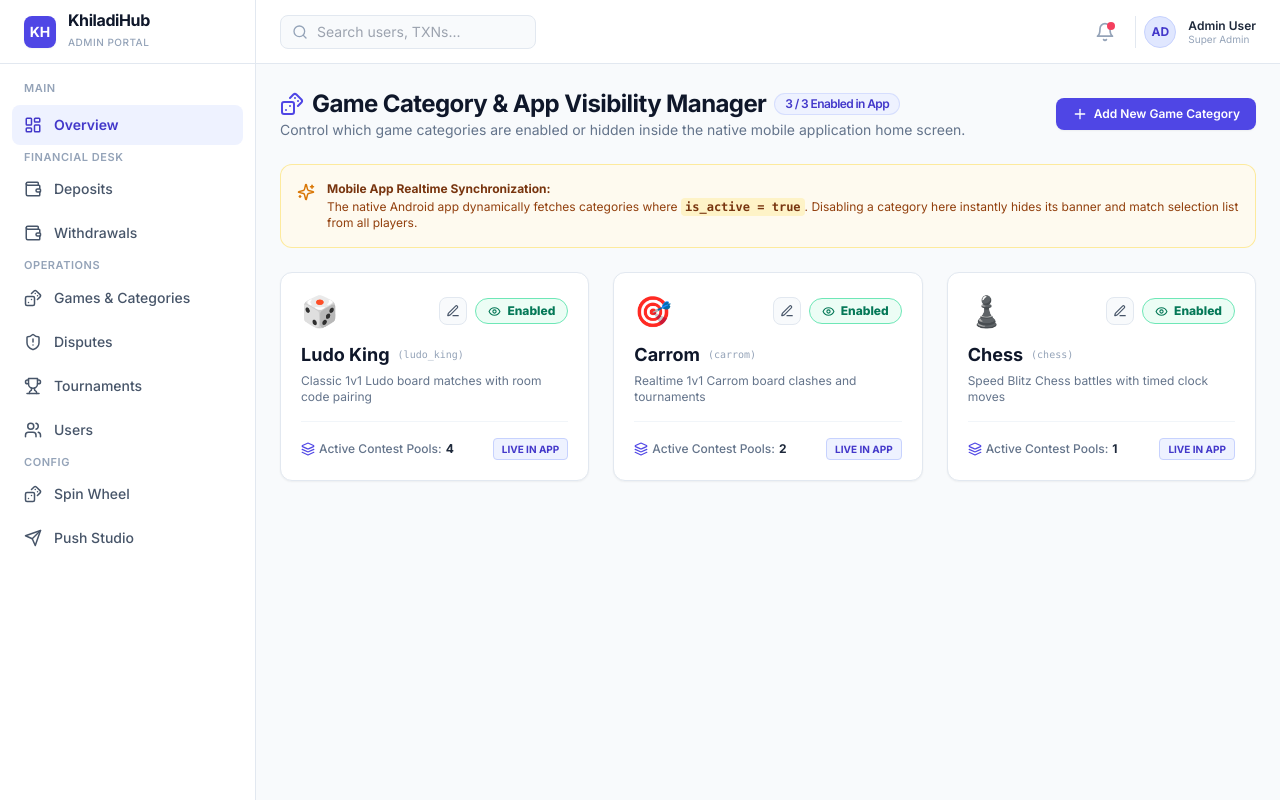
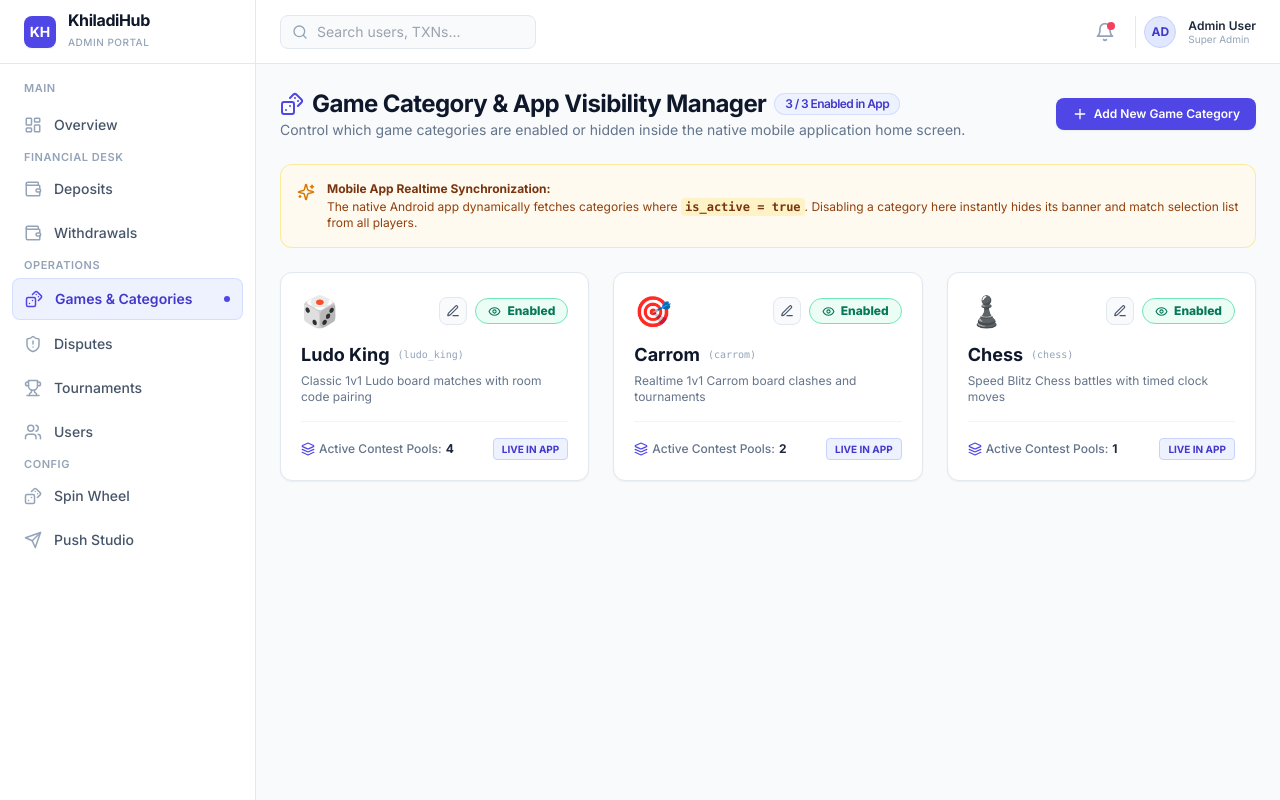
Before and after one commit to Firoj80/admin, a Next.js app: page /games in a window 1280 px wide. Built offline with nearby package versions, Linux system fonts and the light colour scheme.

Commit message:
Fix: Add dynamic active route highlighting to SidebarNav using usePathname()

```diff
--- a/app/layout.tsx
+++ b/app/layout.tsx
@@ -1,11 +1,8 @@
 import type { Metadata } from "next";
 import { Inter } from "next/font/google";
 import "./globals.css";
-import Link from 'next/link';
-import {
-  LayoutDashboard, Wallet, ShieldAlert, Trophy,
-  Users, Dices, Send, Search, Bell, Menu
-} from 'lucide-react';
+import SidebarNav from '@/components/SidebarNav';
+import { Search, Bell, Menu } from 'lucide-react';
 
 const inter = Inter({ subsets: ["latin"] });
 
@@ -35,51 +32,7 @@
             </div>
           </div>
 
-          <nav className="flex-1 overflow-y-auto py-4 px-3 space-y-1">
-            <div className="text-[11px] font-semibold text-slate-400 px-3 mb-2 uppercase tracking-wider">Main</div>
-            <Link href="/" className="flex items-center gap-3 px-3 py-2.5 rounded-lg bg-indigo-50 text-indigo-700 font-semibold text-sm">
-              <LayoutDashboard size={18} />
-              Overview
-            </Link>
-
-            <div className="text-[11px] font-semibold text-slate-400 px-3 mt-6 mb-2 uppercase tracking-wider">Financial Desk</div>
-            <Link href="/financial/deposits" className="flex items-center gap-3 px-3 py-2.5 rounded-lg text-slate-600 hover:bg-slate-100 hover:text-slate-900 font-medium text-sm transition-colors">
-              <Wallet size={18} />
-              Deposits
-            </Link>
-            <Link href="/financial/withdrawals" className="flex items-center gap-3 px-3 py-2.5 rounded-lg text-slate-600 hover:bg-slate-100 hover:text-slate-900 font-medium text-sm transition-colors">
-              <Wallet size={18} />
-              Withdrawals
-            </Link>
-
-            <div className="text-[11px] font-semibold text-slate-400 px-3 mt-6 mb-2 uppercase tracking-wider">Operations</div>
-            <Link href="/games" className="flex items-center gap-3 px-3 py-2.5 rounded-lg text-slate-600 hover:bg-slate-100 hover:text-slate-900 font-medium text-sm transition-colors">
-              <Dices size={18} />
-              Games & Categories
-            </Link>
-            <Link href="/disputes" className="flex items-center gap-3 px-3 py-2.5 rounded-lg text-slate-600 hover:bg-slate-100 hover:text-slate-900 font-medium text-sm transition-colors">
-              <ShieldAlert size={18} />
-              Disputes
-            </Link>
-            <Link href="/tournaments" className="flex items-center gap-3 px-3 py-2.5 rounded-lg text-slate-600 hover:bg-slate-100 hover:text-slate-900 font-medium text-sm transition-colors">
-              <Trophy size={18} />
-              Tournaments
-            </Link>
-            <Link href="/users" className="flex items-center gap-3 px-3 py-2.5 rounded-lg text-slate-600 hover:bg-slate-100 hover:text-slate-900 font-medium text-sm transition-colors">
-              <Users size={18} />
-              Users
-            </Link>
-
-            <div className="text-[11px] font-semibold text-slate-400 px-3 mt-6 mb-2 uppercase tracking-wider">Config</div>
-            <Link href="/spin-wheel" className="flex items-center gap-3 px-3 py-2.5 rounded-lg text-slate-600 hover:bg-slate-100 hover:text-slate-900 font-medium text-sm transition-colors">
-              <Dices size={18} />
-              Spin Wheel
-            </Link>
-            <Link href="/push-studio" className="flex items-center gap-3 px-3 py-2.5 rounded-lg text-slate-600 hover:bg-slate-100 hover:text-slate-900 font-medium text-sm transition-colors">
-              <Send size={18} />
-              Push Studio
-            </Link>
-          </nav>
+          <SidebarNav />
         </aside>
 
         {/* Main Content Area */}
--- /dev/null
+++ b/components/SidebarNav.tsx
@@ -0,0 +1,80 @@
+'use client';
+
+import Link from 'next/link';
+import { usePathname } from 'next/navigation';
+import {
+  LayoutDashboard, Wallet, ShieldAlert, Trophy,
+  Users, Dices, Send
+} from 'lucide-react';
+
+interface NavItem {
+  href: string;
+  label: string;
+  icon: React.ElementType;
+}
+
+const mainNav: NavItem[] = [
+  { href: '/', label: 'Overview', icon: LayoutDashboard },
+];
+
+const financialNav: NavItem[] = [
+  { href: '/financial/deposits', label: 'Deposits', icon: Wallet },
+  { href: '/financial/withdrawals', label: 'Withdrawals', icon: Wallet },
+];
+
+const operationsNav: NavItem[] = [
+  { href: '/games', label: 'Games & Categories', icon: Dices },
+  { href: '/disputes', label: 'Disputes', icon: ShieldAlert },
+  { href: '/tournaments', label: 'Tournaments', icon: Trophy },
+  { href: '/users', label: 'Users', icon: Users },
+];
+
+const configNav: NavItem[] = [
+  { href: '/spin-wheel', label: 'Spin Wheel', icon: Dices },
+  { href: '/push-studio', label: 'Push Studio', icon: Send },
+];
+
+export default function SidebarNav() {
+  const pathname = usePathname();
+
+  const renderNavGroup = (items: NavItem[]) => (
+    items.map((item) => {
+      const isActive = pathname === item.href || (item.href !== '/' && pathname.startsWith(item.href));
+      const Icon = item.icon;
+
+      return (
+        <Link
+          key={item.href}
+          href={item.href}
+          className={`flex items-center gap-3 px-3 py-2.5 rounded-lg text-sm transition-all ${
+            isActive
+              ? 'bg-indigo-50 text-indigo-700 font-semibold shadow-2xs border border-indigo-200/60'
+              : 'text-slate-600 hover:bg-slate-100 hover:text-slate-900 font-medium'
+          }`}
+        >
+          <Icon size={18} className={isActive ? 'text-indigo-600' : 'text-slate-400'} />
+          <span>{item.label}</span>
+          {isActive && (
+            <span className="ml-auto w-1.5 h-1.5 rounded-full bg-indigo-600" />
+          )}
+        </Link>
+      );
+    })
+  );
+
+  return (
+    <nav className="flex-1 overflow-y-auto py-4 px-3 space-y-1">
+      <div className="text-[11px] font-semibold text-slate-400 px-3 mb-2 uppercase tracking-wider">Main</div>
+      {renderNavGroup(mainNav)}
+
+      <div className="text-[11px] font-semibold text-slate-400 px-3 mt-6 mb-2 uppercase tracking-wider">Financial Desk</div>
+      {renderNavGroup(financialNav)}
+
+      <div className="text-[11px] font-semibold text-slate-400 px-3 mt-6 mb-2 uppercase tracking-wider">Operations</div>
+      {renderNavGroup(operationsNav)}
+
+      <div className="text-[11px] font-semibold text-slate-400 px-3 mt-6 mb-2 uppercase tracking-wider">Config</div>
+      {renderNavGroup(configNav)}
+    </nav>
+  );
+}
```
